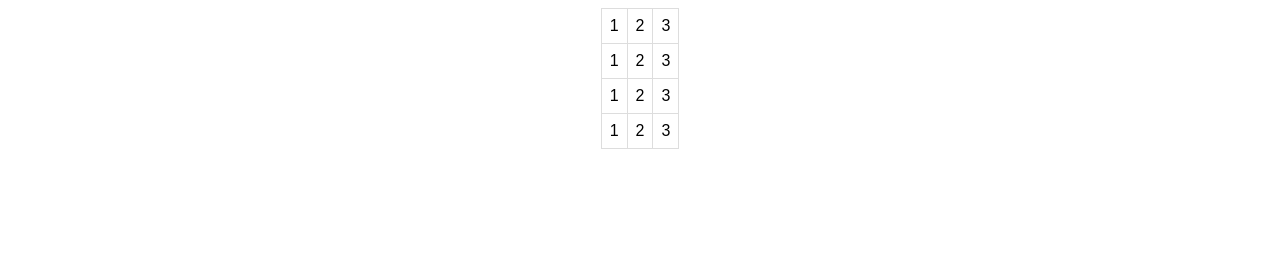
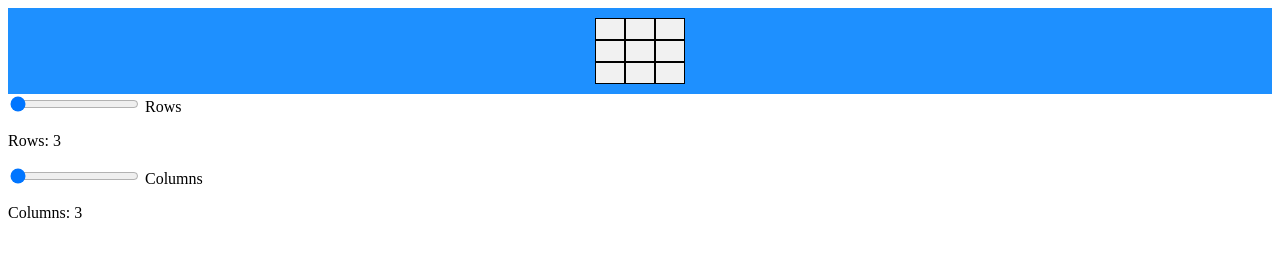
Before and after one commit to Nocrantus/COM313_Midterm, a plain HTML site: page index.html in a window 1280 px wide. Drawn offline with Linux system fonts and the light colour scheme.

Commit message:
Abandoned the table approach for a grid of divs, as it allows for interaction and easier dynamic resizing.

```diff
--- a/format.css
+++ b/format.css
@@ -1,15 +1,16 @@
-#tableContainer{
+ #gridContainer {
+     display: grid;
+     background-color: dodgerblue;
+     justify-content: center;
+     padding: 10px;
+ }
+.cell {
+    background-color: #f1f1f1;
+    border: 1px solid black;
+    padding: 10px;
+    font-size: 30px;
+    text-align: center;
 }
-
-table {
-    font-family: arial, sans-serif;
-    border-collapse: collapse;
-    margin-left:auto;
-    margin-right:auto;
+.cell.active {
+    background-color: #007acc;
 }
-
-td, th {
-    border: 1px solid #dddddd;
-    text-align: center;
-    padding: 8px;
-}
--- a/index.html
+++ b/index.html
@@ -7,7 +7,35 @@
 
     </head>
     <body>
-    <div id="tableContainer"></div>
+    <div id="gridContainer"></div>
+
+    <div>
+        <input
+                type="range"
+                id="rowSlider"
+                name="rowSlider"
+                value="3"
+                min="3"
+                max="20"
+                step="1"
+        />
+        <label for="rowSlider">Rows</label>
+        <p>Rows: <span id="rowValue"></span></p>
+    </div>
+
+    <div>
+        <input
+                type="range"
+                id="colSlider"
+                name="colSlider"
+                value="3"
+                min="3"
+                max="20"
+                step="1"
+        />
+        <label for="colSlider">Columns</label>
+        <p>Columns: <span id="colValue"></span></p>
+    </div>
         <script src="script.js"></script>
     </body>
 </html>
--- a/script.js
+++ b/script.js
@@ -1,26 +1,58 @@
-const col = 5;
-const row = 4;
 let gameArray = [
     ["1","2","3"],
     ["1","2","3"],
     ["1","2","3"],
     ["1","2","3"],
-];
-console.log(gameArray.length);
-console.log(gameArray);
+]; //unused at the moment, will be used for storing the state of the game
 
-function generateTable(array2D) { //Generates a table on the HTML out of a 2d array
 
-  let table = document.createElement("table");
-  document.getElementById("tableContainer").appendChild(table);
-  array2D.forEach(rowData => {
-    const row = table.insertRow();
+//Initialize the row slider
+//var rowSliderValue is the text object that says what the value of the row slider is
+//var rowSlider is the document object of the slider
+let rowSliderValue = document.querySelector("#rowValue");
+let rowSlider = document.querySelector("#rowSlider");
+rowSliderValue.textContent = rowSlider.value;
 
-    rowData.forEach(colData => {
-      const cell = row.insertCell();
-      cell.textContent = colData;
-    });
-  });
+//Initialize the col slider
+//var colSliderValue is the text object that says what the value of the col slider is
+//var colSlider is the document object of the slider
+let colSliderValue = document.querySelector("#colValue");
+let colSlider = document.querySelector("#colSlider");
+colSliderValue.textContent = colSlider.value;
+
+//Event listener for updating the row slider
+rowSlider.addEventListener("input", (event) => {
+    rowSliderValue.textContent = event.target.value;
+    updateGridSize();
+});
+
+//Event listener for updating the column slider
+colSlider.addEventListener("input", (event) => {
+    colSliderValue.textContent = event.target.value;
+    updateGridSize();
+});
+
+//This function updates the size of the grid every time it is called
+let gridContainer = document.getElementById('gridContainer');
+function updateGridSize(){
+    gridContainer.innerHTML = ''; //reset the grid
+    let gridTemplateRowsString = "repeat(" + rowSlider.value + ", 1fr)";
+    let gridTemplateColsString = "repeat(" + colSlider.value + ", 30px)";
+    gridContainer.style.setProperty("grid-template-rows", gridTemplateRowsString); //set row amount
+    gridContainer.style.setProperty("grid-template-columns",gridTemplateColsString); //set column amount
+
+    for (let i = 0; i < rowSlider.value*colSlider.value; i++) { //Generate all the cells within the grid, and make them interactive
+        const cell = document.createElement("div");
+        cell.classList.add('cell');
+
+        // Anything interactive goes here:
+        cell.addEventListener('click', () => {
+            cell.classList.toggle('active');
+            console.log(`Cell ${i} clicked`);
+        });
+
+        gridContainer.appendChild(cell);
+    }
 }
 
-generateTable(gameArray);
+updateGridSize(); //initial rendering on load
```
